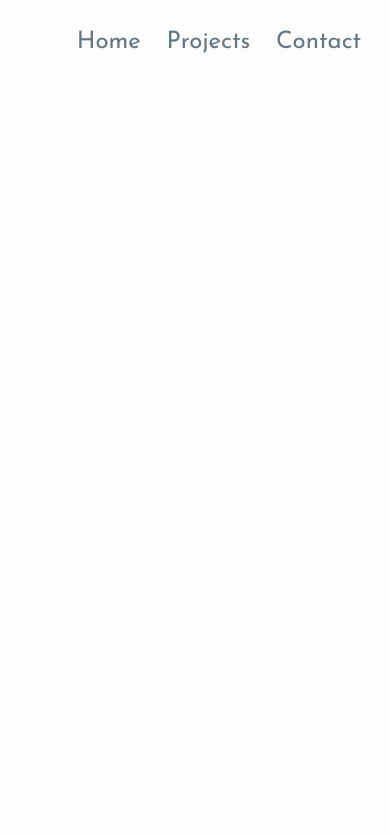
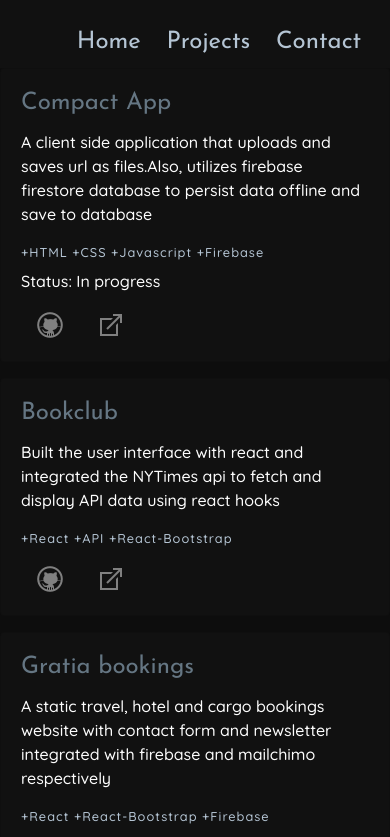
Before and after one commit to ijeomaemeruwa/my-portfolio, a React (Create React App) app: page /mywork in a window 390 px wide. Shown: the top 837 px of the page. Built offline with nearby package versions, Linux system fonts and the light colour scheme.

Commit message:
updates to mobile view

```diff
--- a/src/components/Hero/Hero.js
+++ b/src/components/Hero/Hero.js
@@ -1,6 +1,8 @@
 import React from 'react'
 import '../Hero/Hero.css'
 import { Link } from 'react-router-dom'
+import Fade from 'react-reveal/Fade';
+
 
 export const Hero = () => {
     const arrow = <svg width="1.2em" height="1.2em" viewBox="0 0 16 16" class="bi bi-arrow-right-short" fill="currentColor" xmlns="http://www.w3.org/2000/svg">
@@ -11,6 +13,7 @@ export const Hero = () => {
     <div>
      <div className="hero-container container mx-auto my-5">
 
+    <Fade>
     <div className="hero_content col-md-8 col-sm-6">
     <h4>Hello, I'm</h4>
     <h1>Ijeoma Emeruwa</h1>
@@ -18,33 +21,41 @@ export const Hero = () => {
 
     <div className="contact_icons my-5">
     <a href="https://github.com/ijeomaemeruwa" target="_blank"  rel="noopener noreferrer">
-        <img src={require('../../assets/icons/github.svg')} alt="my github" />
+        <img src={require('../../assets/icons/github2.png')} alt="my github" />
     </a>
     <a href="https://linkedin.com/in/ijeomaemeruwa" target="_blank"  rel="noopener noreferrer">
-        <img src={require('../../assets/icons/linkedin.svg')} alt="my linkedin" />
+        <img src={require('../../assets/icons/linkedin.png')} alt="my linkedin" />
     </a>
     <a href="mailto:helloijeoma@gmail.com" target="_blank"  rel="noopener noreferrer">
-        <img src={require('../../assets/icons/mail.png')} alt="my mail" />
+        <img src={require('../../assets/icons/mail2.png')} alt="my mail" />
     </a>
     </div>
     </div>
+    </Fade>
 
     <div className="about col-md-8">
-    <h3 className="strike">About me</h3>
+    <Fade>
+    <h2 className="strike">About me</h2>
     <br />
     <p>A self taught front end developer who enjoys developing
-        an accesible and optimized user experience with front end technologies, and also learning
+        an accesible and optimized user experience with front end tools, technologies, and also learning
         about new practices to make my code readable and scalable for optimum performance.
     </p>
     <p>When i'm not working on projects, i'm reading about open source, technical writing and exploring
         new places to eat.
     </p>
+    </Fade>
     </div>
     </div>
 
     <div className="row container mx-auto btn_links">
-    <Link to="/resume" className="col-md-2 btn_text"><button>Resume {arrow}</button></Link>
-    <Link to="/projectpage" className="col-md-2 btn_text"><button>My projects {arrow}</button></Link>
+    <Fade bottom>
+    <a href="https://documentcloud.adobe.com/link/review?uri=urn:aaid:scds:US:5b77721c-2aa1-438e-8128-61c2f4aff47a#pageNum=1"
+       className="btn-1" download="Ijeoma Emeruwa Resume">
+        Resume {arrow}
+    </a>
+    <Link to="/mywork" className="col-md-2 btn-2"><button>My projects {arrow}</button></Link>
+    </Fade>
     </div>
 
     <hr style={{ width: "70%", background: '#d5d5d5'}} className="my-5 mx-auto"/>
--- a/src/components/MyWork/MyWork.js
+++ b/src/components/MyWork/MyWork.js
@@ -7,63 +7,50 @@ export class MyWork extends Component {
 
           {
             id: 1,
-              title: 'Gratia bookings',
-              description: 'A simple static hotel, flight and cargo bookings site',
-              image: '',
-              full_description: '',
-              technologies: '',
-              road_block: '',
-              lessons: '',
-              github: '',
-              live_link: ''
+            title: 'Compact App',
+            description: 'A client side application that uploads and saves url as files.Also, utilizes firebase firestore database to persist data offline and save to database',
+            image: <img src={require('../../assets/compact-desktop.png')} alt="compact app" style={{width: '100%', height: '300px'}}/>,
+            technologies: '+HTML +CSS +Javascript +Firebase',
+            github: 'https://github.com/ijeomaemeruwa/compact-app',
+            live_link: 'https://compactapp.netlify.app/',
+            message: 'Status: In progress'
           },
           {
             id: 2,
-              title: 'Compact App',
-              description: 'A mini app to store your favorite resources as url files',
+            title: 'Bookclub',
+            description: 'Built the user interface with react and integrated the NYTimes api to fetch and display API data using react hooks',
             image: '',
-              full_description: '',
-              technologies: '',
-              road_block: '',
-              lessons: '',
-              github: '',
-              live_link: ''
+            technologies: '+React +API +React-Bootstrap',
+            github: 'https://github.com/ijeomaemeruwa/bookclub',
+            live_link: 'https://bookclub-app.netlify.app/'
           },
+
             {
               id: 3,
-              title: 'Bookclub',
-              description: 'A web app created to view the current New York times bestsellers',
+              title: 'Gratia bookings',
+              description: 'A static travel, hotel and cargo bookings website with contact form and newsletter integrated with firebase and mailchimo respectively',
               image: '',
-              full_description: '',
-              technologies: '',
-              road_block: '',
-              lessons: '',
+              technologies: '+React +React-Bootstrap +Firebase',
               github: '',
-              live_link: ''
+              live_link: '',
+              message: 'Staus: Private Repo'
             },
             {
               id: 4,
               title: 'Kanban app',
-              description: 'A productivity tool',
+              description: 'A productivity tool that uses the trello api to create a dashboard used to manage task and manage projects.',
               image: '',
-              full_description: '',
-              technologies: '',
-              road_block: '',
-              lessons: '',
-              github: '',
-              live_link: ''
+              technologies: '+React +ContextAPI +REST API',
+              github: 'https://github.com/ijeomaemeruwa/kanban_app',
+              live_link: '',
+              message: 'Status: In progress'
             },
             {
               id: 5,
               title: 'Asos clone',
-              description: 'Asos face and body category ecommerce site',
+              description: 'Asos ecommerce website clone with a twist',
               image: '',
-              full_description: '',
-              technologies: '',
-              road_block: '',
-              lessons: '',
-              github: '',
-              live_link: ''
+              message: 'Status: Coming soon'
             }
 
         ]
--- a/src/components/NavBar/NavBar.css
+++ b/src/components/NavBar/NavBar.css
@@ -1,6 +1,3 @@
-.logo img {
-    width: 250px;
-}
 
 .nav {
     display: flex;
@@ -15,5 +12,5 @@
     font-size: 1.5rem;
     font-family: 'Josefin Sans', sans-serif !important;
     text-decoration: none !important;
-    color: var(--secondary-color);
+    color: var(--button-color);
 }
--- a/src/components/NavBar/NavBar.js
+++ b/src/components/NavBar/NavBar.js
@@ -3,7 +3,7 @@ import '../NavBar/NavBar.css'
 import { Navbar } from 'react-bootstrap'
 import { BrowserRouter as Router, Switch, Route} from "react-router-dom";
 import { Home } from '../../pages/Home/Home'
-import { PortfolioPage } from '../../pages/PortfolioPage/PortfolioPage'
+import { MyWork } from '../MyWork/MyWork'
 
 
 
@@ -13,17 +13,18 @@ export const NavBar = () => {
       <div className="row menu">
       <div className="col-md-12">
         <Router>
-        <Navbar expand="lg" sticky="top" className="container">
+        <Navbar expand="lg" sticky="top" style={{ background: '#111'}}>
          <ul className="ml-auto nav mt-3">
             <li><a href="/">Home</a></li>
-            <li><a href="/portfoliopage">Projects</a></li>
+            <li><a href="/mywork">Projects</a></li>
             <li><a href="/contact">Contact</a></li>
          </ul>
         </Navbar>
 
+
         <Switch>
         <Route exact path="/"><Home /></Route>
-        <Route exact path="/portfoliopage"><PortfolioPage /></Route>
+        <Route exact path="/mywork"><MyWork /></Route>
         </Switch>
         </Router>
       </div>
--- a/src/components/Projects/Projects.css
+++ b/src/components/Projects/Projects.css
@@ -1,3 +1,15 @@
 .projects_showcase {
     height: 100%;
 }
+
+.links a{
+    padding: 0 1rem;
+}
+
+.card-title {
+    color: var(--secondary-color);
+}
+
+small {
+    color: var(--button-color);
+}
--- a/src/components/Projects/Projects.js
+++ b/src/components/Projects/Projects.js
@@ -1,31 +1,37 @@
 import React from 'react'
-import { Link } from 'react-router-dom'
 import '../Projects/Projects.css'
+import Fade from 'react-reveal/Fade';
 
 export const Projects = (props) => {
+
 
 return (
 
     <div>
-
     <div className="projects_showcase">
-    <div class="card mx-auto mb-5" style={{ maxWidth: '60%', height: '250px'}}>
-    <div class="row no-gutters">
-
-    <div class="col-md-8">
-
-    </div>
-
-    <div class="col-md-4">
-    <div class="card-body">
-    <h4 class="card-title">{props.data.title}</h4>
-    <p class="card-text">{props.data.description}</p>
-    <Link to={props.data.link} >View Project</Link>
+    <Fade big>
+    <div className="card mb-3 mx-lg-auto mx-md-auto" style={{ maxWidth: '540px', background: '#111' }}>
+    <div className="row no-gutters">
+    <div className="col-md-10">
+    <div className="card-body">
+    <h4 className="card-title">{props.data.title}</h4>
+    <p className="card-text">{props.data.description}</p>
+    <h6 className="card-text"><small style={{letterSpacing: '1px'}}>{props.data.technologies}</small></h6>
+    <p>{props.data.message}</p>
+    <div className="links">
+       <a href={props.data.github} target="_blank"  rel="noopener noreferrer">
+        <img src={require('../../assets/icons/github2.png')} alt="my github" />
+       </a>
+       <a href={props.data.live_link} target="_blank"  rel="noopener noreferrer">
+        <img src={require('../../assets/icons/external_link.png')} alt="live link" />
+       </a>
     </div>
     </div>
     </div>
     </div>
     </div>
+    </Fade>
+    </div>
     </div>
 )
 }
--- a/src/components/Skills/Skills.js
+++ b/src/components/Skills/Skills.js
@@ -7,26 +7,26 @@ export const Skills = () => {
                   </svg>
     return (
     <div className="container">
-    <div className="skills text-center" style={{ height: '100%' }}>
-    <h3 className="strike">Skills</h3>
+    <div className="skills text-left" style={{ height: '100%' }}>
+    <h2 className="strike" style={{color: '#b5c5d4', letterSpacing: '1px'}}>Skills</h2>
     <p>Here are the tools and technologies I work with:</p>
 
    <div className="icons_container container my-5 mx-auto">
    <div className="row">
 
-   <div className="col-md-3 col-sm-6 text-left">
+   <div className="col-md-3 col-sm-6 text-left" style={{color: '#e8ecf1'}}>
     <p>{caret} HTML</p>
     <p>{caret} CSS</p>
     <p>{caret} JavaScript (ES6+)</p>
    </div>
 
-   <div className="col-md-3 col-sm-6 text-left">
+   <div className="col-md-3 col-sm-6 text-left" style={{color: '#e8ecf1'}}>
    <p>{caret} BootStrap</p>
    <p>{caret} SASS</p>
    <p>{caret} React + Redux</p>
    </div>
 
-   <div className="col-md-3 col-sm-6 text-left">
+   <div className="col-md-3 col-sm-6 text-left" style={{color: '#e8ecf1'}}>
    <p>{caret} Git</p>
    <p>{caret} GitHub</p>
    <p>{caret} FireBase</p>
--- a/src/container/App.css
+++ b/src/container/App.css
@@ -11,7 +11,7 @@ font-family: 'Jost', sans-serif;
   --primary-color: #fdfdfd;
   --secondary-color: #657683;
   --accent-color: #feefea;
-  --text-color-1: #1c1d20;
+  --text-color-1: #0d0d0d;
   --strike-color: rgba(215, 168, 150, 0.7);
   --button-color: #b5c5d4;
   --button-accent: #e8ecf1;
@@ -20,6 +20,7 @@ font-family: 'Jost', sans-serif;
 html, body {
     margin: 0;
     padding: 0;
+    scroll-behavior: smooth;
   }
 
   *, *::after, *::before {
@@ -32,8 +33,8 @@ body {
   scroll-behavior: smooth;
   text-rendering: optimizeLegibility;
   font-family: 'Quicksand', sans-serif !important;
-  background: var(--primary-color) !important;
-  color: var(--text-color-1) !important;
+  background: var(--text-color-1) !important;
+  color: var(--primary-color) !important;
 }
 
 h1, h2, h3, h4 {
```
Also changed, not shown: src/components/Footer/Footer.js (added, +9 -0 lines), src/components/Hero/Hero.css (+37 -27 lines). Lines whose indentation alone changed are shown as unchanged.
